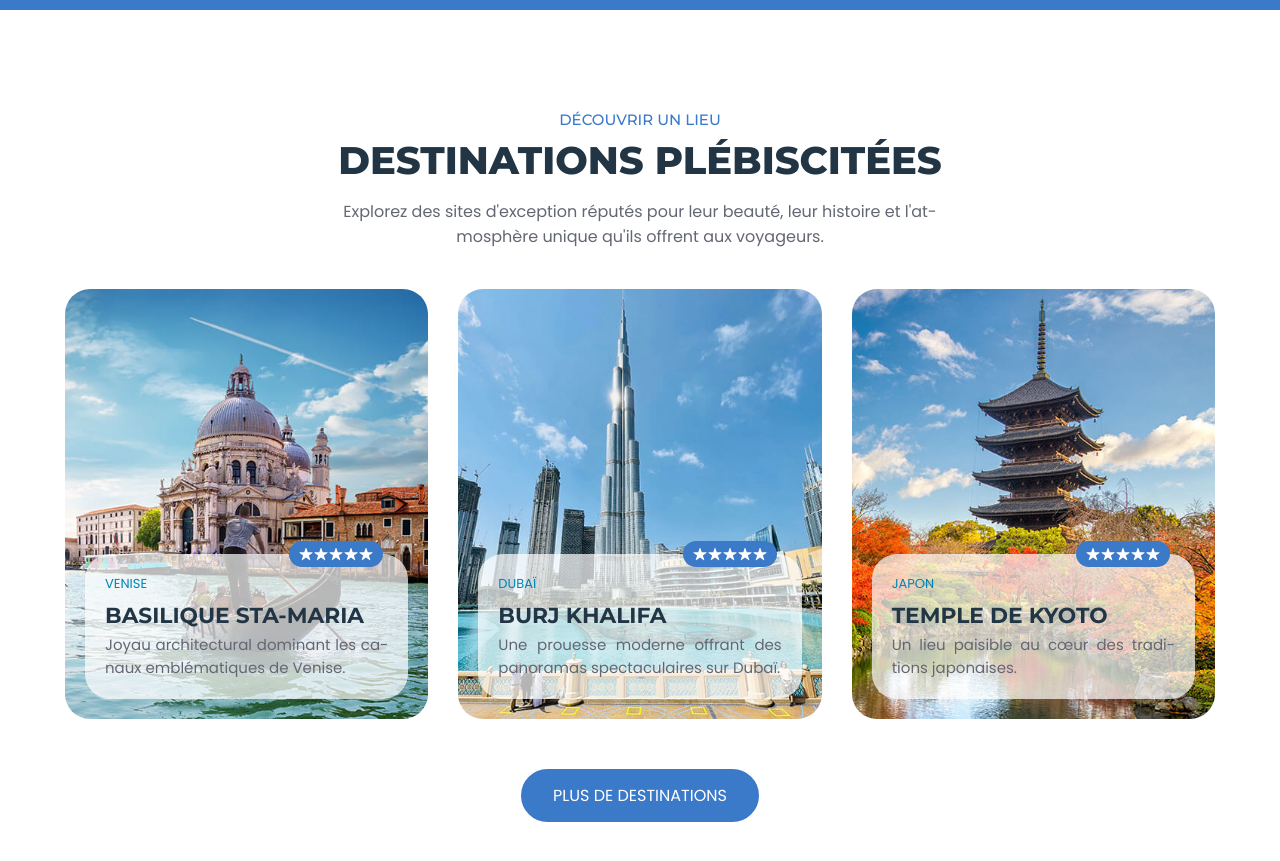
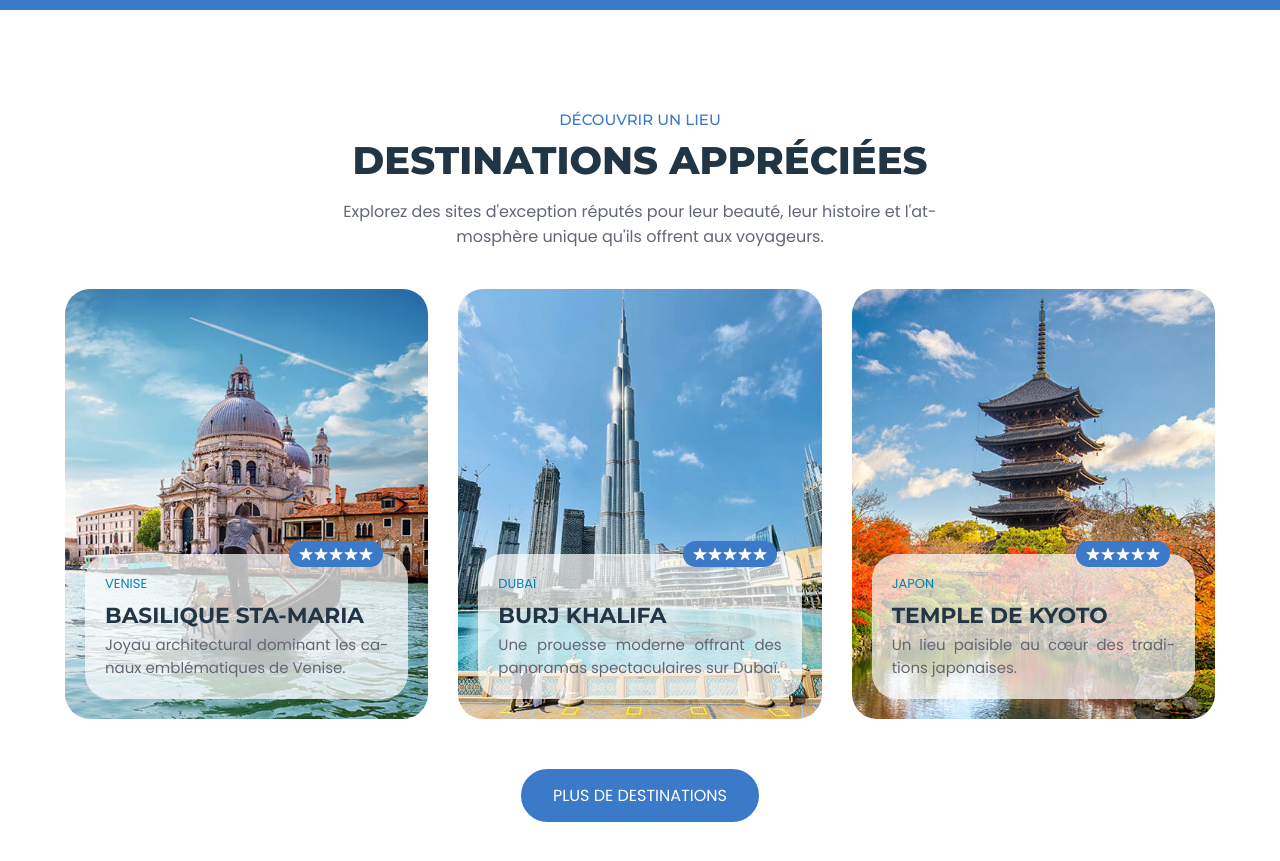
Before and after one commit to ChrisBlues/tourly, a plain HTML site: page index.html in a window 1280 px wide. Shown: the part 1080-1941 px from the top of the page. Drawn offline with nearby package versions, Linux system fonts and the light colour scheme.

Commit message:
Modification du titre 'Destinations appréciées' au lieu de 'plébiscitées'.

```diff
--- a/index.html
+++ b/index.html
@@ -186,7 +186,7 @@
                 <div class="container">
 
                     <p class="section-subtitle">Découvrir un lieu</p>
-                    <h2 class="h2 section-title">Destinations plébiscitées</h2>
+                    <h2 class="h2 section-title">Destinations appréciées</h2>
                     <p class="section-text">Explorez des sites d'exception réputés pour leur beauté, leur histoire et
                         l'atmosphère unique qu'ils offrent aux voyageurs.</p>
 
```
